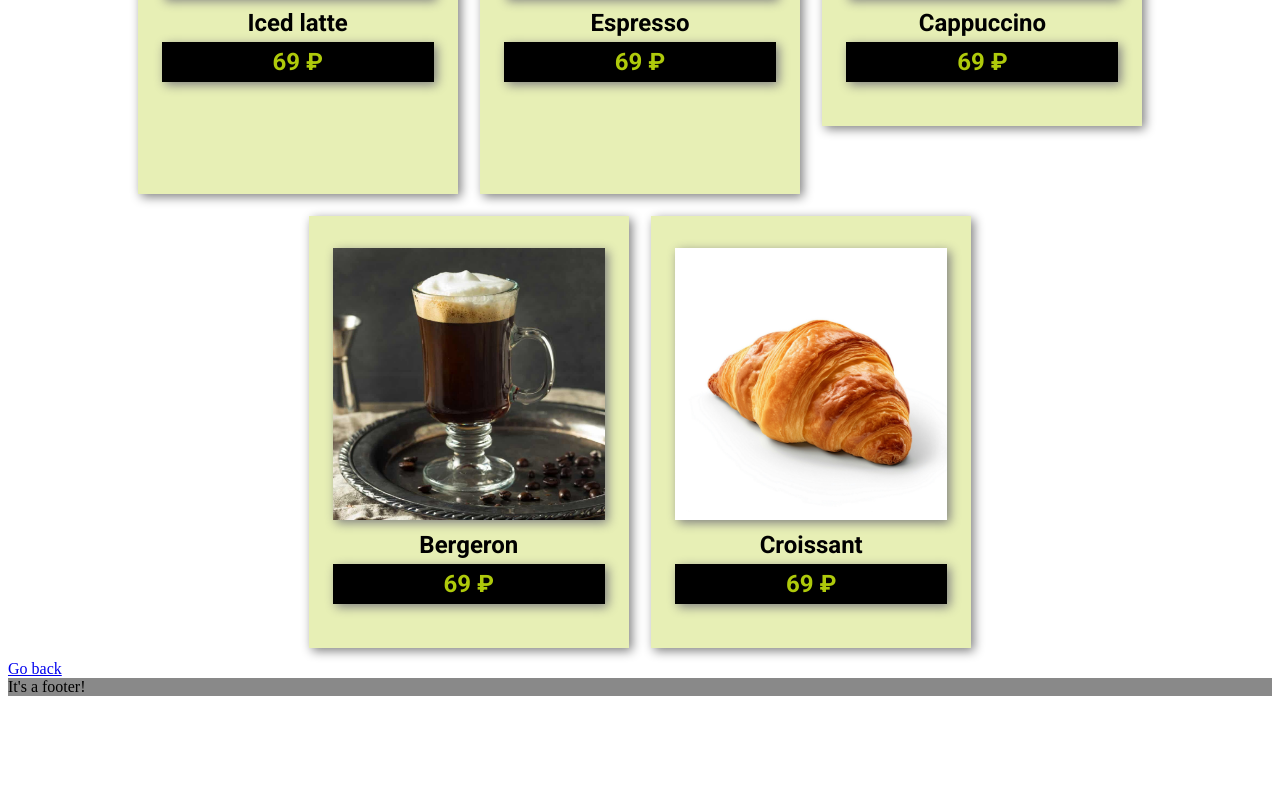
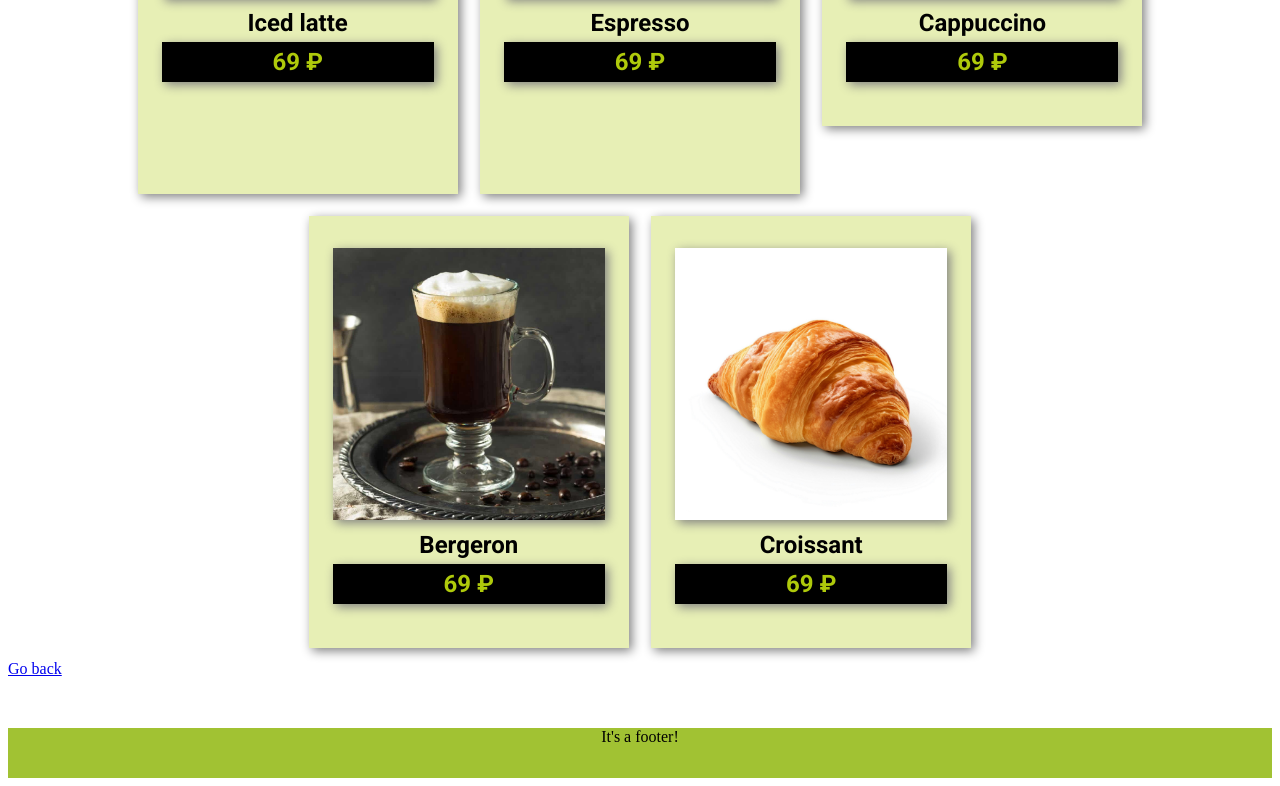
Before and after one commit to i-geeg-i/Coffee-shop-bonus-system, a Next.js app: page /menu in a window 1280 px wide. Shown: the part 532-1318 px from the top of the page. Before the commit the page ends 1236 px from the top, so only its background shows below. Built offline with nearby package versions, Linux system fonts and the light colour scheme.

Commit message:
Minor fixes in foter :)

```diff
--- a/app/components/Footer.tsx
+++ b/app/components/Footer.tsx
@@ -1,6 +1,7 @@
+import styles from "./css/Footer.module.css"
 const Footer = () => {
     return (
-        <footer className="footer">
+        <footer className={styles.footer}>
             It's a footer!
         </footer>
     )
--- /dev/null
+++ b/app/components/css/Footer.module.css
@@ -0,0 +1,11 @@
+.footer{
+  position: relative;
+  bottom: 0;
+  left: 0;
+  background-color: #a1c233;
+  width: 100%;
+  height: 50px;
+  text-align: center;
+  margin-top: 50px;
+  margin-bottom: 0;
+}
```
